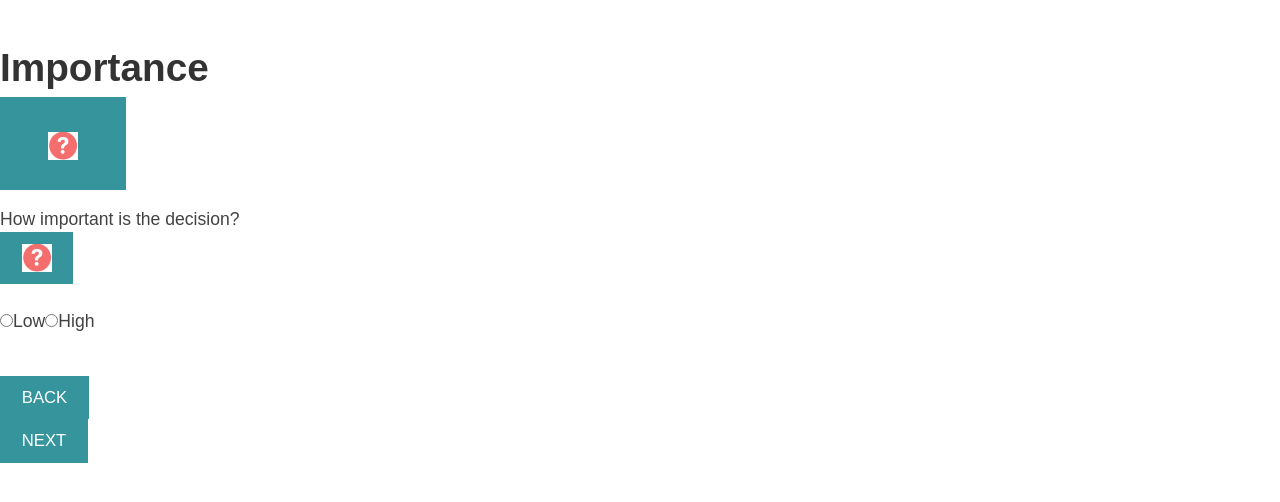
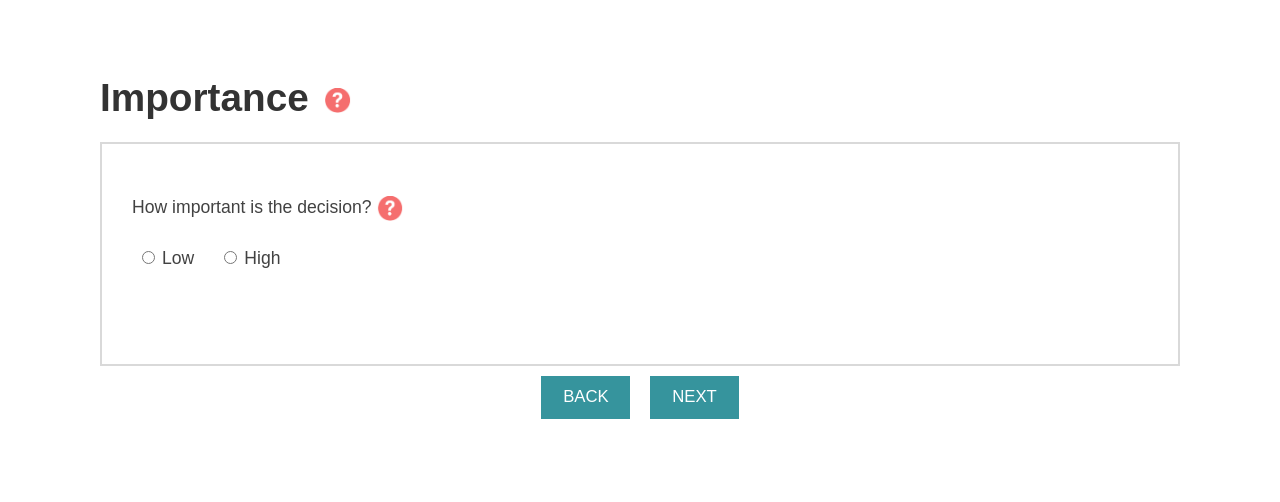
Before and after one commit to Logic-Legends/Decision-Making-Frmwk, a React (Create React App) app in the folder client/: page /Importance in a window 1280 px wide. Shown: the top 502 px of the page. Built offline with nearby package versions, Linux system fonts and the light colour scheme.

Commit message:
fix Importance page style via App.css

```diff
--- a/client/src/components/step-3a/Importance.js
+++ b/client/src/components/step-3a/Importance.js
@@ -1,10 +1,8 @@
 import React from "react";
 import { Link } from "react-router-dom";
-// import "./importance.css";
 import { useNavigate } from "react-router-dom";
 import { useState } from "react";
 import tooltipIcon from "./images/tooltipicon.png";
-// import { Modal } from "react-modal";
 
 const Importance = () => {
 	//state for navigation on page by next and back btn
@@ -53,12 +51,15 @@ const Importance = () => {
 		setSelectedOption(event.target.value);
 	};
 	return (
-		<div className="header">
+		<div className="container">
 			<h1>
 				Importance{" "}
-				<button className="btn-tooltip" onClick={handleTooltipClick}>
-					<img src={tooltipIcon} alt="Tooltip" className="tooltip-icon" />
-				</button>
+				<img
+					src={tooltipIcon}
+					alt="Tooltip"
+					className="question-mark-pages"
+					onClick={handleTooltipClick}
+				/>
 				{/* tooltip for topic */}
 				{isTooltipVisible && (
 					<div className={`tooltip ${isTooltipVisible ? "show" : ""}`}>
@@ -67,12 +68,15 @@ const Importance = () => {
 					</div>
 				)}
 			</h1>
-			<section className="question-container">
-				<p className="question">
+			<section className="border-decision-framework-pages">
+				<p>
 					How important is the decision?
-					<button className="btn-tooltip" onClick={handleSecondTooltipClick}>
-						<img src={tooltipIcon} alt="Tooltip" className="tooltip-icon" />
-					</button>
+					<img
+						src={tooltipIcon}
+						alt="Tooltip"
+						className="question-mark-pages"
+						onClick={handleSecondTooltipClick}
+					/>
 					{/* tooltip for question */}
 					{isTooltipOpen && (
 						<div className={`tooltip ${isTooltipOpen ? "show" : ""}`}>
@@ -104,7 +108,7 @@ const Importance = () => {
 							value="low"
 							checked={selectedOption === "low"}
 							onChange={handleOptionChange}
-							className="radio-input"
+							className="radio-input low-rdb"
 						/>
 						Low
 					</label>
@@ -115,27 +119,32 @@ const Importance = () => {
 							value="high"
 							checked={selectedOption === "high"}
 							onChange={handleOptionChange}
-							className="radio-input"
+							className="radio-input high-rdb"
 						/>
 						High
 					</label>
 				</form>
 			</section>
 			{/* btn sections */}
-			<section className="btn-container">
+			<section id="button-same-line">
 				{isStarted}
-				<button onClick={handleBackClick} className="btn-back">
+				<button onClick={handleBackClick} className="inner">
 					<Link to="/decision-makers"></Link>
 					Back
 				</button>
-				<button onClick={handleNextClick} className="btn-next">
+				<button onClick={handleNextClick} className="inner">
 					<Link to="/Capacity"></Link>Next
 				</button>
 				{isModalOpen && (
 					<div className="modal">
 						<div className="modal-content">
 							<p>Please select a response</p>
-							<button onClick={() => setIsModalOpen(false)}>OK</button>
+							<button
+								onClick={() => setIsModalOpen(false)}
+								className="modal-btn"
+							>
+								OK
+							</button>
 						</div>
 					</div>
 				)}
--- a/client/src/components/step-3b/Capacity.js
+++ b/client/src/components/step-3b/Capacity.js
@@ -1,6 +1,5 @@
 import React from "react";
 import { Link } from "react-router-dom";
-// import "./capacity.css";
 import { useNavigate } from "react-router-dom";
 import { useState } from "react";
 import tooltipIcon from "./images/tooltipicon.png";
```
